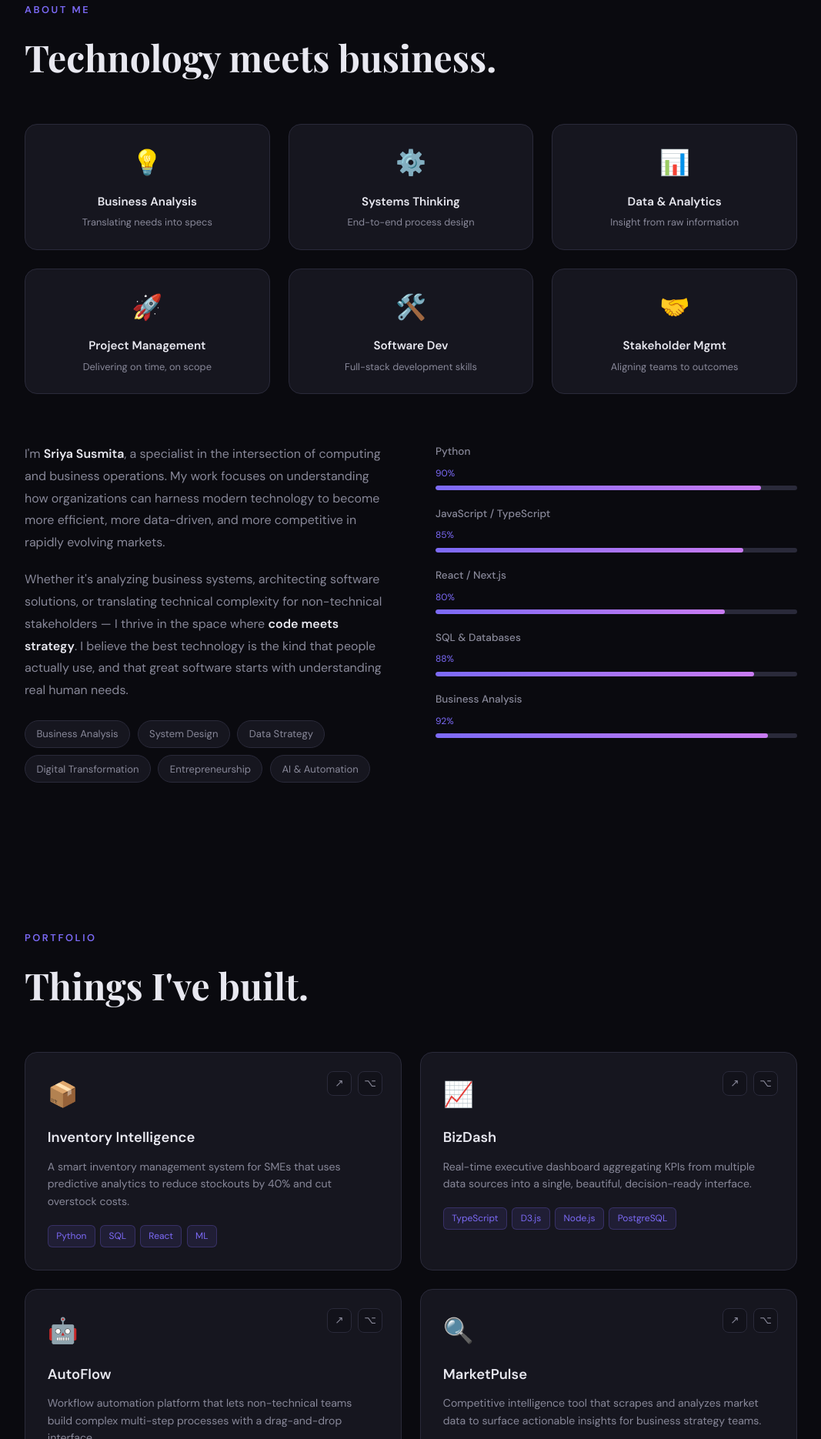
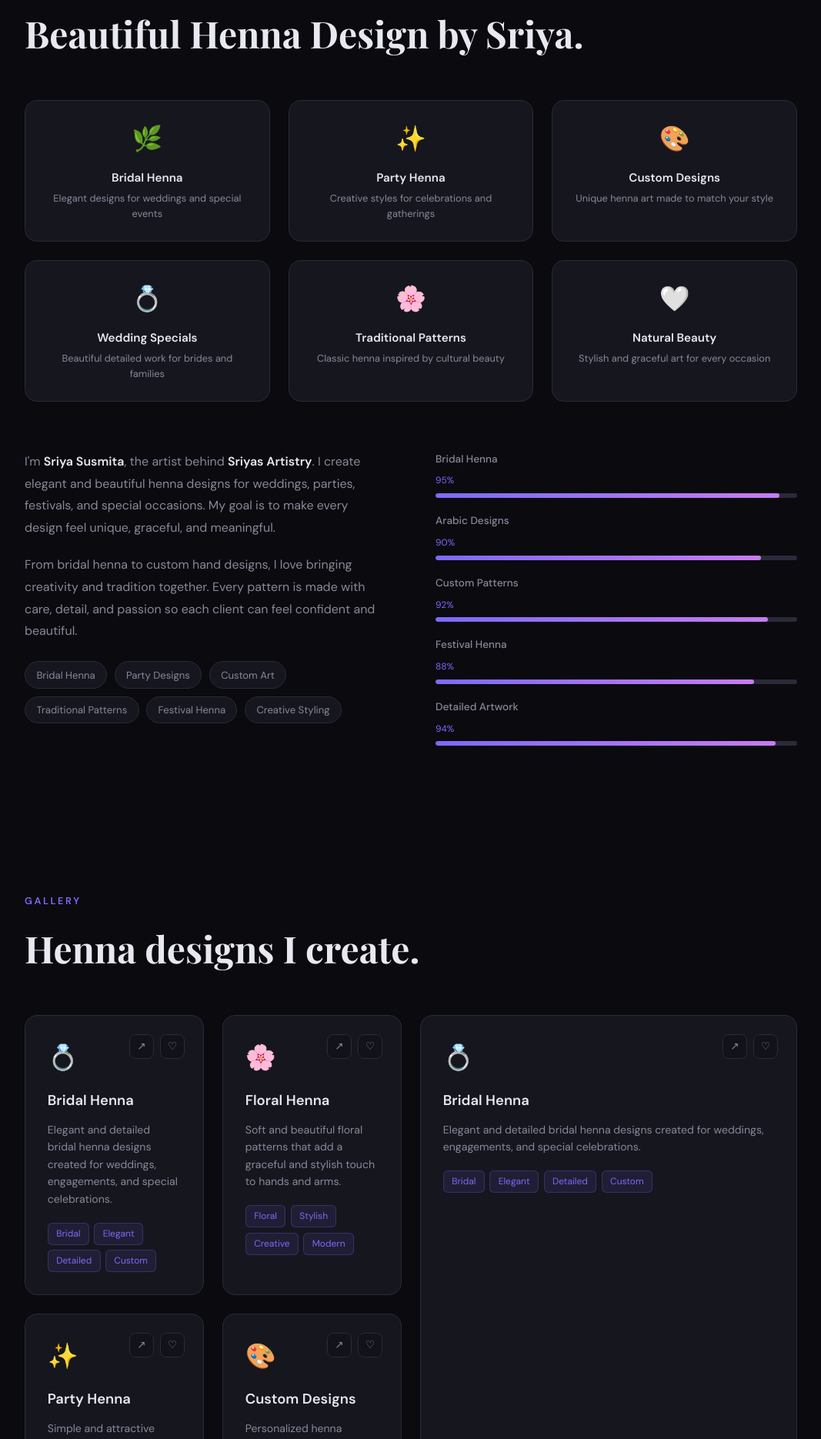
Before and after one commit to sriyasusmita/sriya.github.io, a plain HTML site: page index.html in a window 1280 px wide. Shown: the part 930-2800 px from the top of the page at 77% size, without its empty margins (106-1173 px from the left). Drawn offline with nearby package versions, Linux system fonts and the light colour scheme.

Commit message:
Update index.html

```diff
--- a/index.html
+++ b/index.html
@@ -3,7 +3,7 @@
 <head>
   <meta charset="UTF-8" />
   <meta name="viewport" content="width=device-width, initial-scale=1.0"/>
-  <title>Sriya Susmita | Computer in Businesses</title>
+  <title>Sriya's Artistry | Henna By Sriya</title>
   <link href="https://fonts.googleapis.com/css2?family=Playfair+Display:wght@400;700;900&family=DM+Sans:wght@300;400;500;600&display=swap" rel="stylesheet"/>
   <style>
     :root {
@@ -328,7 +328,7 @@
 
 <!-- NAV -->
 <nav>
-  <a href="#hero" class="logo">S.</a>
+  <a href="#hero" class="logo">Sriya's Artistry</a>
   <ul class="nav-links">
     <li><a href="#about">About</a></li>
     <li><a href="#projects">Projects</a></li>
@@ -353,16 +353,15 @@
 <section id="hero">
   <div class="hero-inner">
     <div class="badge">Open to opportunities</div>
-    <h1>Hi, I'm Sriya Susmita<br><span>Computer in Businesses</span></h1>
-    <p class="hero-desc">I bridge the gap between technology and business strategy — turning complex systems into clear, impactful solutions. Passionate about how computing transforms organizations, I build tools and insights that actually move the needle.</p>
-    <div class="hero-btns">
+   <h1>Welcome to Sriyas Artistry<br><span>Henna Design Studio</span></h1>
+<p class="hero-desc">Elegant and creative henna designs for weddings, parties, festivals, and special moments. Sriyas Artistry brings beauty, detail, and tradition together in every design.</p>    <div class="hero-btns">
       <a href="#projects" class="btn-primary">View My Work ↓</a>
       <a href="#contact" class="btn-outline">Contact Me</a>
       <a href="#" class="btn-outline">Resume ↗</a>
     </div>
   </div>
  <div class="hero-avatar">
-  <img src="shreya-photo.jpg" alt="Sriya Susmita" />
+<img src="Messenger_creation_1C11516D-85AA-4E2B-BC2C-47136A8CE0D9.jpeg" alt="Sriya Susmita" />
  </div>
   <div class="scroll-hint">Scroll</div>
 </section>
@@ -370,94 +369,143 @@
 <!-- ABOUT -->
 <section id="about">
   <div class="section-label">About Me</div>
-  <div class="section-title">Technology meets business.</div>
+  <div class="section-title">Beautiful Henna Design by Sriya.</div>
 
   <div class="core-skills">
-    <div class="cs-card"><div class="cs-icon">💡</div><h4>Business Analysis</h4><p>Translating needs into specs</p></div>
-    <div class="cs-card"><div class="cs-icon">⚙️</div><h4>Systems Thinking</h4><p>End-to-end process design</p></div>
-    <div class="cs-card"><div class="cs-icon">📊</div><h4>Data & Analytics</h4><p>Insight from raw information</p></div>
-    <div class="cs-card"><div class="cs-icon">🚀</div><h4>Project Management</h4><p>Delivering on time, on scope</p></div>
-    <div class="cs-card"><div class="cs-icon">🛠️</div><h4>Software Dev</h4><p>Full-stack development skills</p></div>
-    <div class="cs-card"><div class="cs-icon">🤝</div><h4>Stakeholder Mgmt</h4><p>Aligning teams to outcomes</p></div>
+  <div class="cs-card"><div class="cs-icon">🌿</div><h4>Bridal Henna</h4><p>Elegant designs for weddings and special events</p></div>
+  <div class="cs-card"><div class="cs-icon">✨</div><h4>Party Henna</h4><p>Creative styles for celebrations and gatherings</p></div>
+  <div class="cs-card"><div class="cs-icon">🎨</div><h4>Custom Designs</h4><p>Unique henna art made to match your style</p></div>
+  <div class="cs-card"><div class="cs-icon">💍</div><h4>Wedding Specials</h4><p>Beautiful detailed work for brides and families</p></div>
+  <div class="cs-card"><div class="cs-icon">🌸</div><h4>Traditional Patterns</h4><p>Classic henna inspired by cultural beauty</p></div>
+  <div class="cs-card"><div class="cs-icon">🤍</div><h4>Natural Beauty</h4><p>Stylish and graceful art for every occasion</p></div>
   </div>
 
   <div class="about-grid">
    <div class="about-text">
-      <p>I'm <strong>Sriya Susmita</strong>, a specialist in the intersection of computing and business operations. My work focuses on understanding how organizations can harness modern technology to become more efficient, more data-driven, and more competitive in rapidly evolving markets.</p>
-      <p>Whether it's analyzing business systems, architecting software solutions, or translating technical complexity for non-technical stakeholders — I thrive in the space where <strong>code meets strategy</strong>. I believe the best technology is the kind that people actually use, and that great software starts with understanding real human needs.</p>
+  <p>I'm <strong>Sriya Susmita</strong>, the artist behind <strong>Sriyas Artistry</strong>. I create elegant and beautiful henna designs for weddings, parties, festivals, and special occasions. My goal is to make every design feel unique, graceful, and meaningful.</p>
+  <p>From bridal henna to custom hand designs, I love bringing creativity and tradition together. Every pattern is made with care, detail, and passion so each client can feel confident and beautiful.</p>
   <div class="tags">
-        <span class="tag">Business Analysis</span>
-        <span class="tag">System Design</span>
-        <span class="tag">Data Strategy</span>
-        <span class="tag">Digital Transformation</span>
-        <span class="tag">Entrepreneurship</span>
-        <span class="tag">AI & Automation</span>
+    <span class="tag">Bridal Henna</span>
+    <span class="tag">Party Designs</span>
+    <span class="tag">Custom Art</span>
+    <span class="tag">Traditional Patterns</span>
+    <span class="tag">Festival Henna</span>
+    <span class="tag">Creative Styling</span>
       </div>
     </div>
     <div class="about-skills">
-      <div class="skill-item"><label>Python</label><span>90%</span><div class="bar-bg"><div class="bar-fill" style="width:90%"></div></div></div>
-      <div class="skill-item"><label>JavaScript / TypeScript</label><span>85%</span><div class="bar-bg"><div class="bar-fill" style="width:85%"></div></div></div>
-      <div class="skill-item"><label>React / Next.js</label><span>80%</span><div class="bar-bg"><div class="bar-fill" style="width:80%"></div></div></div>
-      <div class="skill-item"><label>SQL & Databases</label><span>88%</span><div class="bar-bg"><div class="bar-fill" style="width:88%"></div></div></div>
-      <div class="skill-item"><label>Business Analysis</label><span>92%</span><div class="bar-bg"><div class="bar-fill" style="width:92%"></div></div></div>
+  <div class="skill-item"><label>Bridal Henna</label><span>95%</span><div class="bar-bg"><div class="bar-fill" style="width:95%"></div></div></div>
+  <div class="skill-item"><label>Arabic Designs</label><span>90%</span><div class="bar-bg"><div class="bar-fill" style="width:90%"></div></div></div>
+  <div class="skill-item"><label>Custom Patterns</label><span>92%</span><div class="bar-bg"><div class="bar-fill" style="width:92%"></div></div></div>
+  <div class="skill-item"><label>Festival Henna</label><span>88%</span><div class="bar-bg"><div class="bar-fill" style="width:88%"></div></div></div>
+  <div class="skill-item"><label>Detailed Artwork</label><span>94%</span><div class="bar-bg"><div class="bar-fill" style="width:94%"></div></div></div>
     </div>
   </div>
 </section>
 
 <!-- PROJECTS -->
 <section id="projects">
-  <div class="section-label">Portfolio</div>
-  <div class="section-title">Things I've built.</div>
+  <div class="section-label">Gallery</div>
+<div class="section-title">Henna designs I create.</div>
+  <div class="projects-grid">
+
   <div class="projects-grid">
 
   <div class="proj-card">
-      <div class="proj-links"><a href="#">↗</a><a href="#">⌥</a></div>
-      <span class="proj-emoji">📦</span>
-      <h3>Inventory Intelligence</h3>
-      <p>A smart inventory management system for SMEs that uses predictive analytics to reduce stockouts by 40% and cut overstock costs.</p>
-      <div class="tech-tags"><span class="tech-tag">Python</span><span class="tech-tag">SQL</span><span class="tech-tag">React</span><span class="tech-tag">ML</span></div>
+    <div class="proj-links"><a href="#">↗</a><a href="#">♡</a></div>
+    <span class="proj-emoji">💍</span>
+    <h3>Bridal Henna</h3>
+    <p>Elegant and detailed bridal henna designs created for weddings, engagements, and special celebrations.</p>
+    <div class="tech-tags"><span class="tech-tag">Bridal</span><span class="tech-tag">Elegant</span><span class="tech-tag">Detailed</span><span class="tech-tag">Custom</span></div>
   </div>
 
   <div class="proj-card">
-      <div class="proj-links"><a href="#">↗</a><a href="#">⌥</a></div>
-      <span class="proj-emoji">📈</span>
-      <h3>BizDash</h3>
-      <p>Real-time executive dashboard aggregating KPIs from multiple data sources into a single, beautiful, decision-ready interface.</p>
-      <div class="tech-tags"><span class="tech-tag">TypeScript</span><span class="tech-tag">D3.js</span><span class="tech-tag">Node.js</span><span class="tech-tag">PostgreSQL</span></div>
+    <div class="proj-links"><a href="#">↗</a><a href="#">♡</a></div>
+    <span class="proj-emoji">🌸</span>
+    <h3>Floral Henna</h3>
+    <p>Soft and beautiful floral patterns that add a graceful and stylish touch to hands and arms.</p>
+    <div class="tech-tags"><span class="tech-tag">Floral</span><span class="tech-tag">Stylish</span><span class="tech-tag">Creative</span><span class="tech-tag">Modern</span></div>
   </div>
 
   <div class="proj-card">
-      <div class="proj-links"><a href="#">↗</a><a href="#">⌥</a></div>
-      <span class="proj-emoji">🤖</span>
-      <h3>AutoFlow</h3>
-      <p>Workflow automation platform that lets non-technical teams build complex multi-step processes with a drag-and-drop interface.</p>
-      <div class="tech-tags"><span class="tech-tag">React</span><span class="tech-tag">Python</span><span class="tech-tag">Celery</span><span class="tech-tag">Redis</span></div>
+    <div class="proj-links"><a href="#">↗</a><a href="#">♡</a></div>
+    <span class="proj-emoji">✨</span>
+    <h3>Party Henna</h3>
+    <p>Simple and attractive henna designs perfect for parties, Eid, festivals, and joyful occasions.</p>
+    <div class="tech-tags"><span class="tech-tag">Party</span><span class="tech-tag">Festival</span><span class="tech-tag">Fun</span><span class="tech-tag">Quick</span></div>
   </div>
 
   <div class="proj-card">
-      <div class="proj-links"><a href="#">↗</a><a href="#">⌥</a></div>
-      <span class="proj-emoji">🔍</span>
-      <h3>MarketPulse</h3>
-      <p>Competitive intelligence tool that scrapes and analyzes market data to surface actionable insights for business strategy teams.</p>
-      <div class="tech-tags"><span class="tech-tag">Python</span><span class="tech-tag">FastAPI</span><span class="tech-tag">NLP</span><span class="tech-tag">MongoDB</span></div>
+    <div class="proj-links"><a href="#">↗</a><a href="#">♡</a></div>
+    <span class="proj-emoji">🎨</span>
+    <h3>Custom Designs</h3>
+    <p>Personalized henna patterns designed to match individual style, event theme, and personal preference.</p>
+    <div class="tech-tags"><span class="tech-tag">Custom</span><span class="tech-tag">Unique</span><span class="tech-tag">Personal</span><span class="tech-tag">Artistic</span></div>
   </div>
 
   <div class="proj-card">
-      <div class="proj-links"><a href="#">↗</a><a href="#">⌥</a></div>
-      <span class="proj-emoji">💬</span>
-      <h3>Client Portal Pro</h3>
-      <p>White-label client communication and project tracking portal that reduces email overhead and centralizes client relationship management.</p>
-      <div class="tech-tags"><span class="tech-tag">Next.js</span><span class="tech-tag">Prisma</span><span class="tech-tag">Auth.js</span><span class="tech-tag">Tailwind</span></div>
+    <div class="proj-links"><a href="#">↗</a><a href="#">♡</a></div>
+    <span class="proj-emoji">🌿</span>
+    <h3>Arabic Henna</h3>
+    <p>Bold and flowing Arabic-style henna with beautiful curves, leaves, and modern elegance.</p>
+    <div class="tech-tags"><span class="tech-tag">Arabic</span><span class="tech-tag">Bold</span><span class="tech-tag">Graceful</span><span class="tech-tag">Classic</span></div>
   </div>
 
   <div class="proj-card">
-      <div class="proj-links"><a href="#">↗</a><a href="#">⌥</a></div>
-      <span class="proj-emoji">🧾</span>
-      <h3>SmartInvoice</h3>
-      <p>AI-powered invoicing and accounts receivable tool that predicts late payments, automates reminders, and reduces DSO by an average of 12 days.</p>
-      <div class="tech-tags"><span class="tech-tag">Vue.js</span><span class="tech-tag">Django</span><span class="tech-tag">Stripe</span><span class="tech-tag">AI/ML</span></div>
+    <div class="proj-links"><a href="#">↗</a><a href="#">♡</a></div>
+    <span class="proj-emoji">🤍</span>
+    <h3>Festival Collection</h3>
+    <p>Creative henna artwork made for cultural celebrations, holiday events, and memorable family moments.</p>
+    <div class="tech-tags"><span class="tech-tag">Festival</span><span class="tech-tag">Traditional</span><span class="tech-tag">Elegant</span><span class="tech-tag">Beauty</span></div>
   </div>
 
+</div>
+      <div class="proj-card">
+    <div class="proj-links"><a href="#">↗</a><a href="#">♡</a></div>
+    <span class="proj-emoji">💍</span>
+    <h3>Bridal Henna</h3>
+    <p>Elegant and detailed bridal henna designs created for weddings, engagements, and special celebrations.</p>
+    <div class="tech-tags"><span class="tech-tag">Bridal</span><span class="tech-tag">Elegant</span><span class="tech-tag">Detailed</span><span class="tech-tag">Custom</span></div>
+  </div>
+
+  <div class="proj-card">
+    <div class="proj-links"><a href="#">↗</a><a href="#">♡</a></div>
+    <span class="proj-emoji">🌸</span>
+    <h3>Floral Henna</h3>
+    <p>Soft and beautiful floral patterns that add a graceful and stylish touch to hands and arms.</p>
+    <div class="tech-tags"><span class="tech-tag">Floral</span><span class="tech-tag">Stylish</span><span class="tech-tag">Creative</span><span class="tech-tag">Modern</span></div>
+  </div>
+
+  <div class="proj-card">
+    <div class="proj-links"><a href="#">↗</a><a href="#">♡</a></div>
+    <span class="proj-emoji">✨</span>
+    <h3>Party Henna</h3>
+    <p>Simple and attractive henna designs perfect for parties, Eid, festivals, and joyful occasions.</p>
+    <div class="tech-tags"><span class="tech-tag">Party</span><span class="tech-tag">Festival</span><span class="tech-tag">Fun</span><span class="tech-tag">Quick</span></div>
+  </div>
+
+  <div class="proj-card">
+    <div class="proj-links"><a href="#">↗</a><a href="#">♡</a></div>
+    <span class="proj-emoji">🎨</span>
+    <h3>Custom Designs</h3>
+    <p>Personalized henna patterns designed to match individual style, event theme, and personal preference.</p>
+    <div class="tech-tags"><span class="tech-tag">Custom</span><span class="tech-tag">Unique</span><span class="tech-tag">Personal</span><span class="tech-tag">Artistic</span></div>
+  </div>
+
+  <div class="proj-card">
+    <div class="proj-links"><a href="#">↗</a><a href="#">♡</a></div>
+    <span class="proj-emoji">🌿</span>
+    <h3>Arabic Henna</h3>
+    <p>Bold and flowing Arabic-style henna with beautiful curves, leaves, and modern elegance.</p>
+    <div class="tech-tags"><span class="tech-tag">Arabic</span><span class="tech-tag">Bold</span><span class="tech-tag">Graceful</span><span class="tech-tag">Classic</span></div>
+  </div>
+
+  <div class="proj-card">
+    <div class="proj-links"><a href="#">↗</a><a href="#">♡</a></div>
+    <span class="proj-emoji">🤍</span>
+    <h3>Festival Collection</h3>
+    <p>Creative henna artwork made for cultural celebrations, holiday events, and memorable family moments.</p>
+    <div class="tech-tags"><span class="tech-tag">Festival</span><span class="tech-tag">Traditional</span><span class="tech-tag">Elegant</span><span class="tech-tag">Beauty</span></div>
   </div>
 </section>
 
```
Lines whose indentation alone changed are shown as unchanged.
